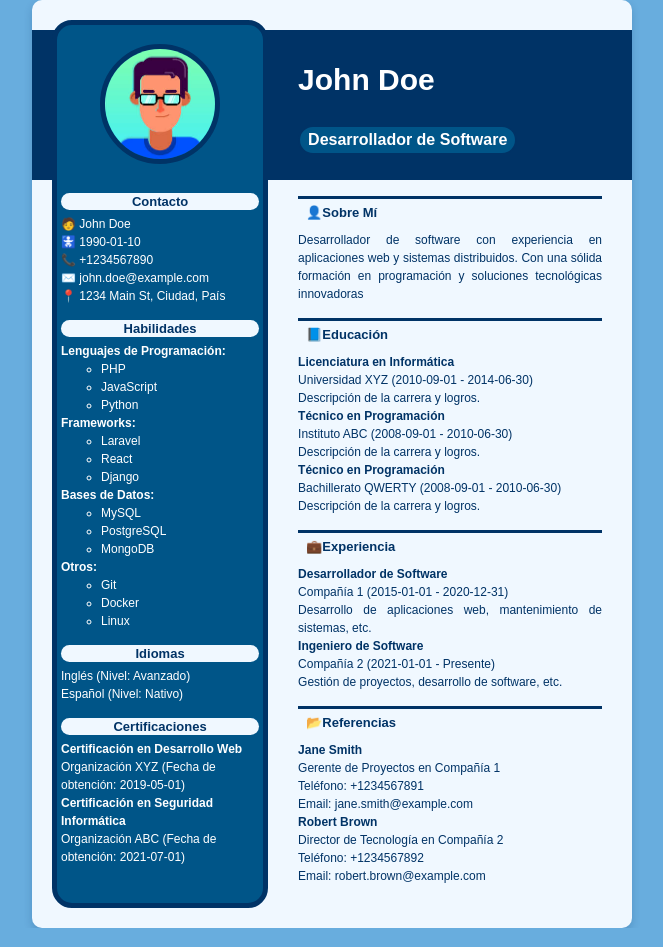
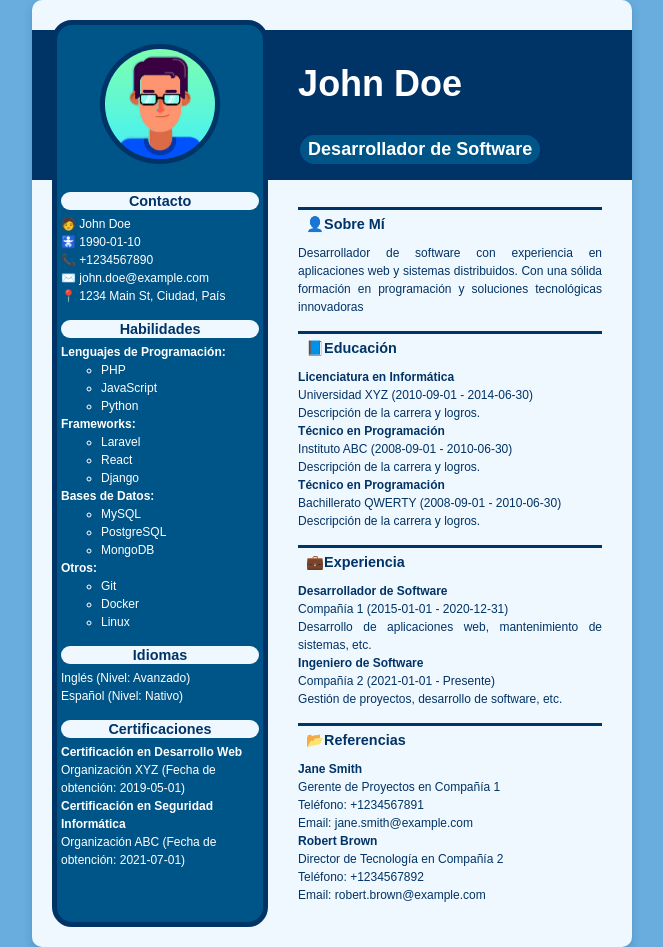
Before and after one commit to ricardogaribay1/curriculum-php, a PHP site: page / in a window 1280 px wide. Shown: the whole page, without its empty margins (308-971 px from the left). Run offline with PHP 8.4, Linux system fonts and the light colour scheme.

Commit message:
Update styles.css

```diff
--- a/styles.css
+++ b/styles.css
@@ -3,6 +3,7 @@
     margin: 0;
     box-sizing: border-box;
     font-family: Arial, sans-serif;
+    font-size: 12px;
 }
 
 .section-ul {
@@ -55,7 +56,7 @@ body {
 }
 
 h1 {
-    font-size: 30px;
+    font-size: 3rem;
     color: white;
     font-weight: bold;
     margin-bottom: 28px;
@@ -68,7 +69,7 @@ section {
 }
 
 section h2 {
-    font-size: 13px;
+    font-size: 1.2rem;
     color: #003366;
     padding: 6px 8px;
     border-radius: 15px;
@@ -78,7 +79,7 @@ section h2 {
 
 .left-column p,
 .left-column ul li {
-    font-size: 12px;
+    font-size: 1rem;
     color: white;
     line-height: 1.5;
 }
@@ -91,13 +92,13 @@ section h2 {
 
 .right-column p,
 .right-column ul li {
-    font-size: 12px;
+    font-size: 1rem;
     color: #003366;
     line-height: 1.5;
 }
 
 .name-title {
-    font-size: 16px;
+    font-size: 1.5rem;
     color: white;
     background-color: #005588;
     border: 2px solid #003366;
```
